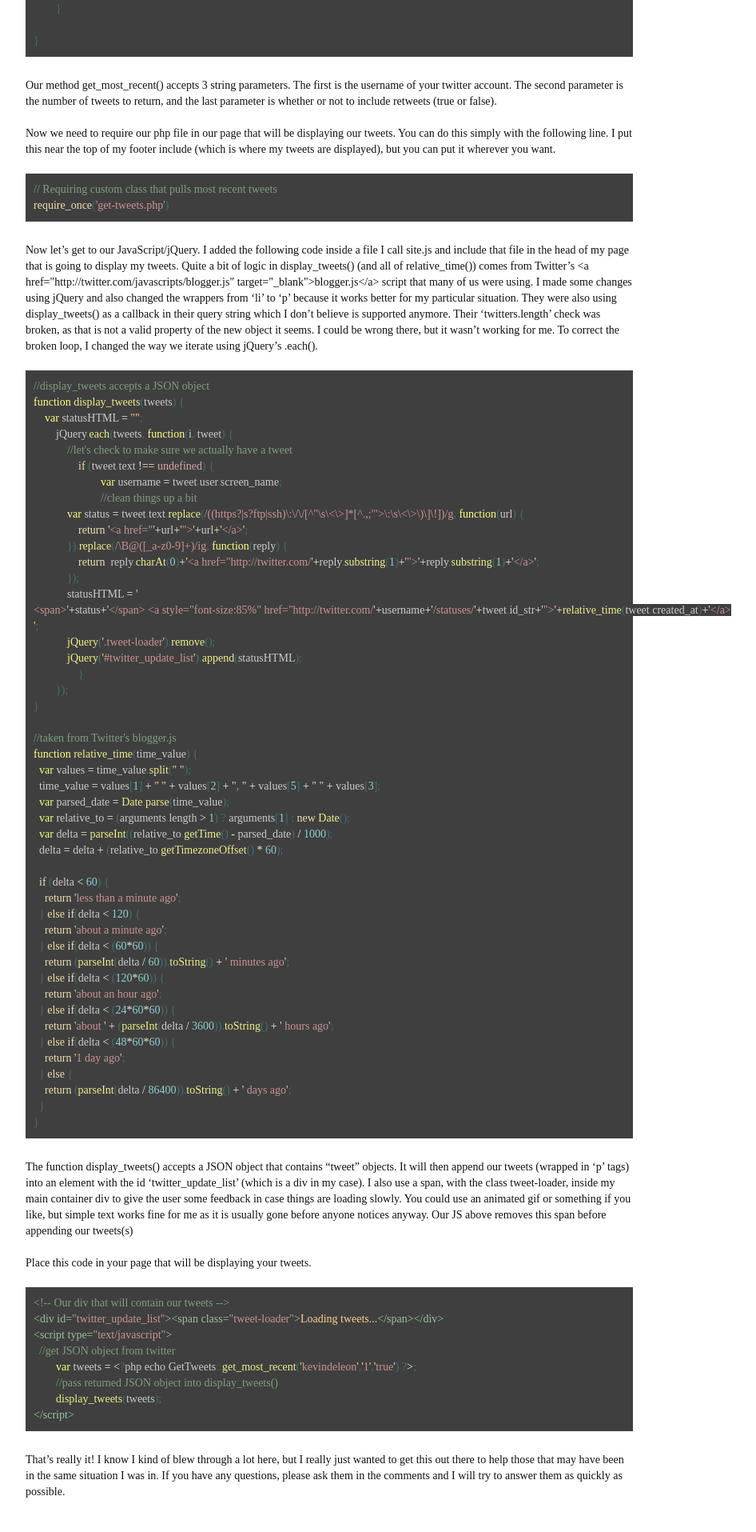
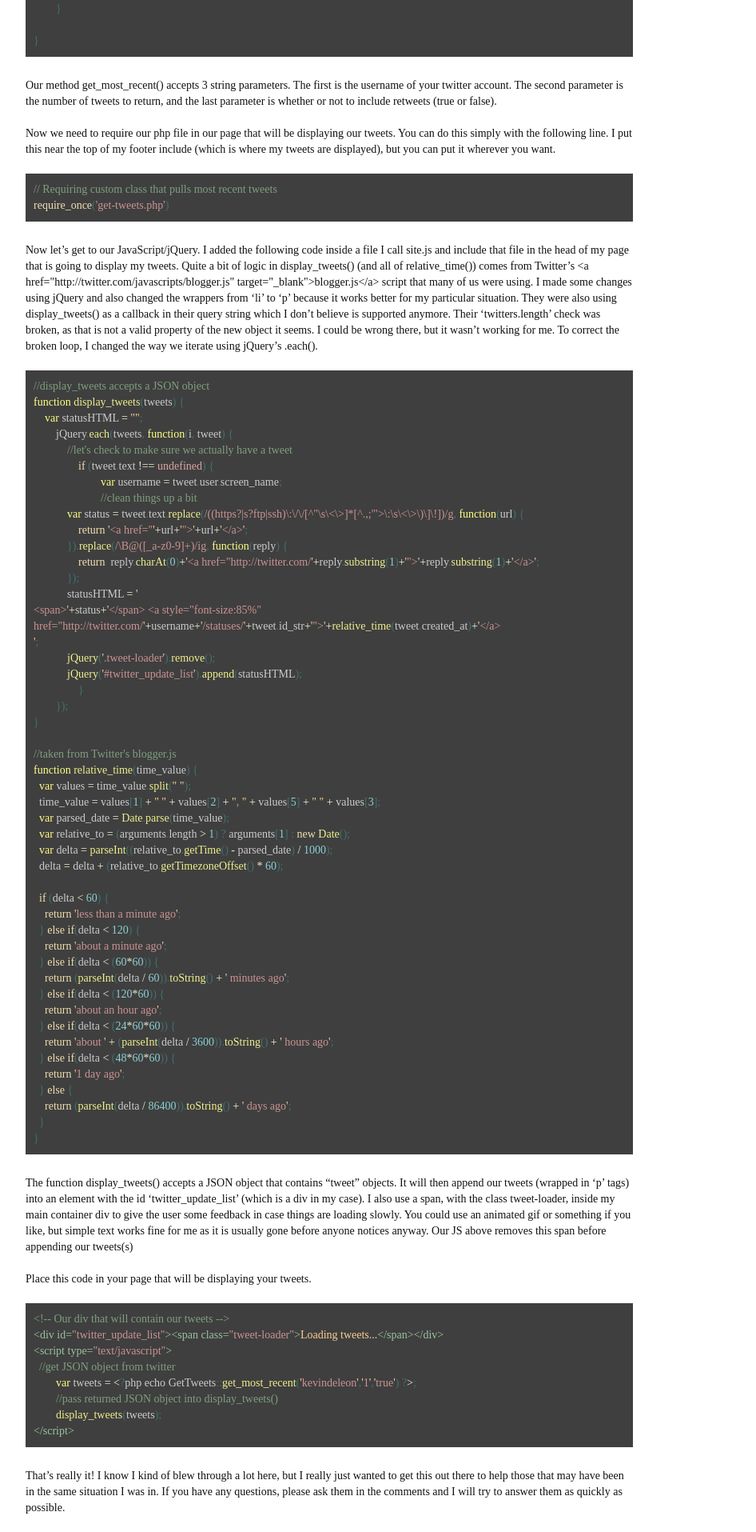
Before and after one commit to kevindeleon/kevindeleon.github.io, a Jekyll site: the page built from _posts/2013-06-12-tutorial-display-recent-tweets-using-jquery-php-and-twitters-api.markdown, in a window 1280 px wide. Shown: the part 2028-3943 px from the top of the page at 80% size, without its empty margins (28-974 px from the left). Built offline with Jekyll 4.4.1, drawn with Linux system fonts in a browser that asks for light colours; Markdown is read by kramdown in place of the engine named in the settings.

Commit message:
adds wrapping to pre tags

```diff
--- a/css/main.scss
+++ b/css/main.scss
@@ -34,6 +34,11 @@
 
 pre {
 	padding: 10px;
+	white-space: pre-wrap;       /* CSS 3 */
+	white-space: -moz-pre-wrap;  /* Mozilla, since 1999 */
+	white-space: -pre-wrap;      /* Opera 4-6 */
+	white-space: -o-pre-wrap;    /* Opera 7 */
+	word-wrap: break-word;       /* Internet Explorer 5.5+ */
 }
 
 // NAVIGATION AND LOGO
```
